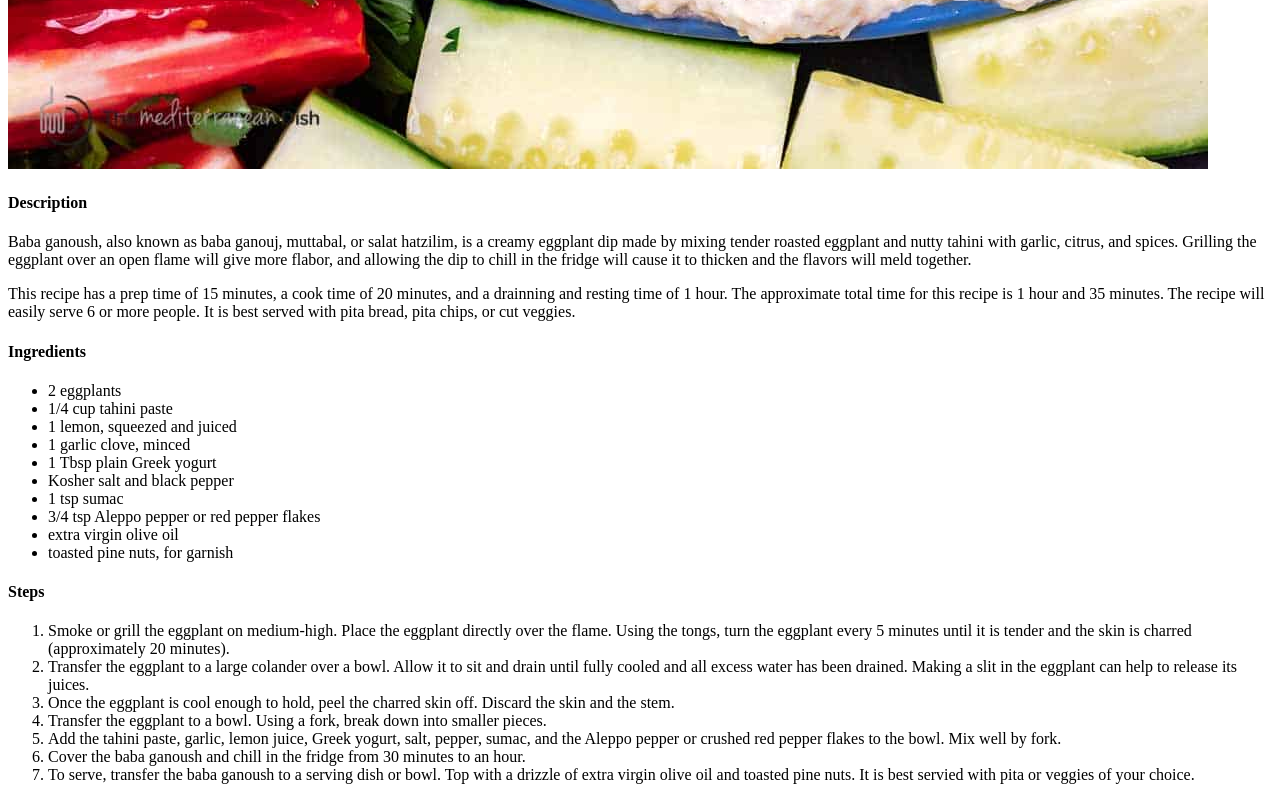
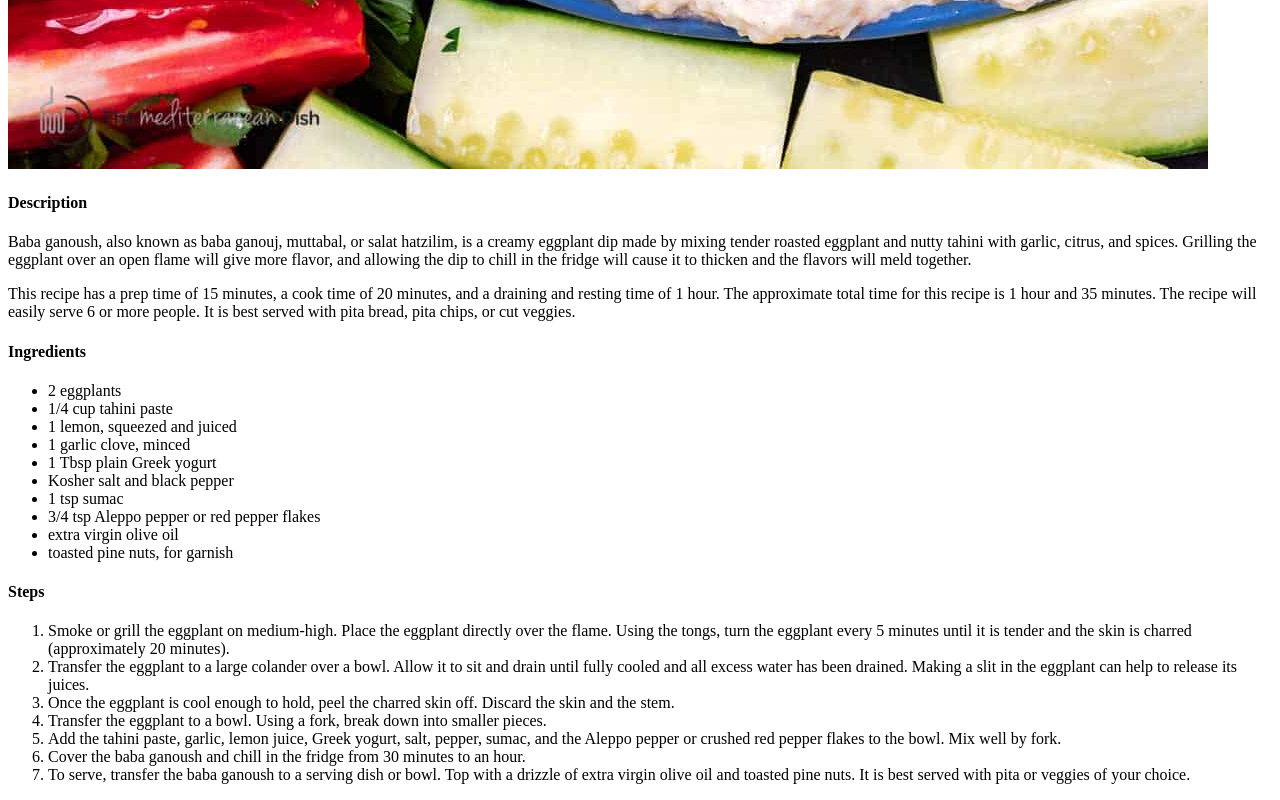
Before and after one commit to jyork2468/odin-recipes, a plain HTML site: page recipes/baba-ganoush.html in a window 1280 px wide. Shown: the part 1711-2511 px from the top of the page. Drawn offline with Linux system fonts and the light colour scheme.

Commit message:
Ammended spell checking errors

```diff
--- a/recipes/baba-ganoush.html
+++ b/recipes/baba-ganoush.html
@@ -10,8 +10,8 @@
     <h1>Baba Ganoush</h1>
     <img src="../images/baba-ganoush.jpg" alt="Baba Ganoush in a bowl">
     <h4>Description</h4>
-    <p>Baba ganoush, also known as baba ganouj, muttabal, or salat hatzilim, is a creamy eggplant dip made by mixing tender roasted eggplant and nutty tahini with garlic, citrus, and spices. Grilling the eggplant over an open flame will give more flabor, and allowing the dip to chill in the fridge will cause it to thicken and the flavors will meld together.</p>
-    <p>This recipe has a prep time of 15 minutes, a cook time of 20 minutes, and a drainning and resting time of 1 hour. The approximate total time for this recipe is 1 hour and 35 minutes. The recipe will easily serve 6 or more people. It is best served with pita bread, pita chips, or cut veggies.</p>
+    <p>Baba ganoush, also known as baba ganouj, muttabal, or salat hatzilim, is a creamy eggplant dip made by mixing tender roasted eggplant and nutty tahini with garlic, citrus, and spices. Grilling the eggplant over an open flame will give more flavor, and allowing the dip to chill in the fridge will cause it to thicken and the flavors will meld together.</p>
+    <p>This recipe has a prep time of 15 minutes, a cook time of 20 minutes, and a draining and resting time of 1 hour. The approximate total time for this recipe is 1 hour and 35 minutes. The recipe will easily serve 6 or more people. It is best served with pita bread, pita chips, or cut veggies.</p>
     <h4>Ingredients</h4>
     <ul>
         <li>2 eggplants</li>
@@ -33,7 +33,7 @@
         <li>Transfer the eggplant to a bowl. Using a fork, break down into smaller pieces.</li>
         <li>Add the tahini paste, garlic, lemon juice, Greek yogurt, salt, pepper, sumac, and the Aleppo pepper or crushed red pepper flakes to the bowl. Mix well by fork.</li>
         <li>Cover the baba ganoush and chill in the fridge from 30 minutes to an hour.</li>
-        <li>To serve, transfer the baba ganoush to a serving dish or bowl. Top with a drizzle of extra virgin olive oil and toasted pine nuts. It is best servied with pita or veggies of your choice.</li>
+        <li>To serve, transfer the baba ganoush to a serving dish or bowl. Top with a drizzle of extra virgin olive oil and toasted pine nuts. It is best served with pita or veggies of your choice.</li>
     </ol>
 </body>
 </html>
```
